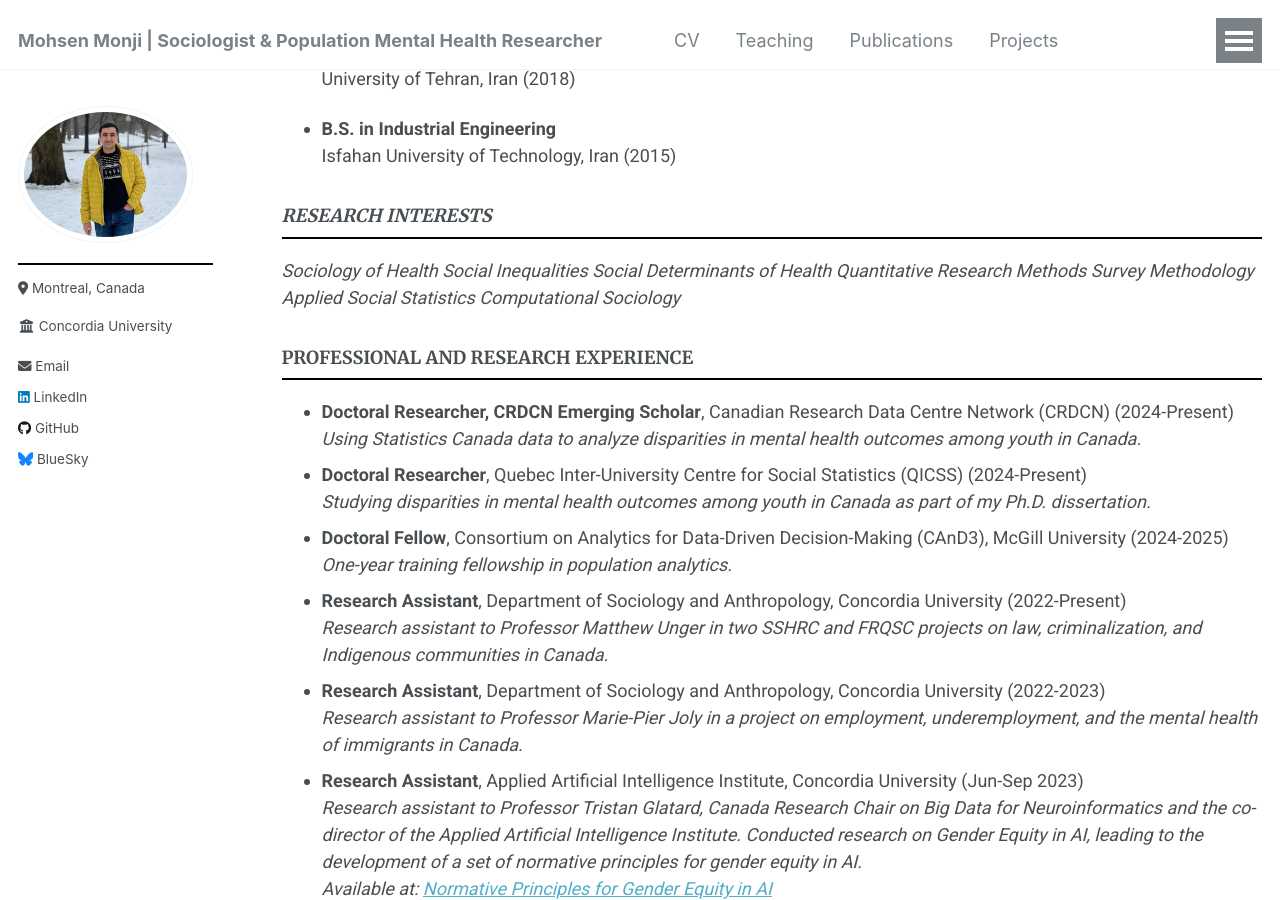
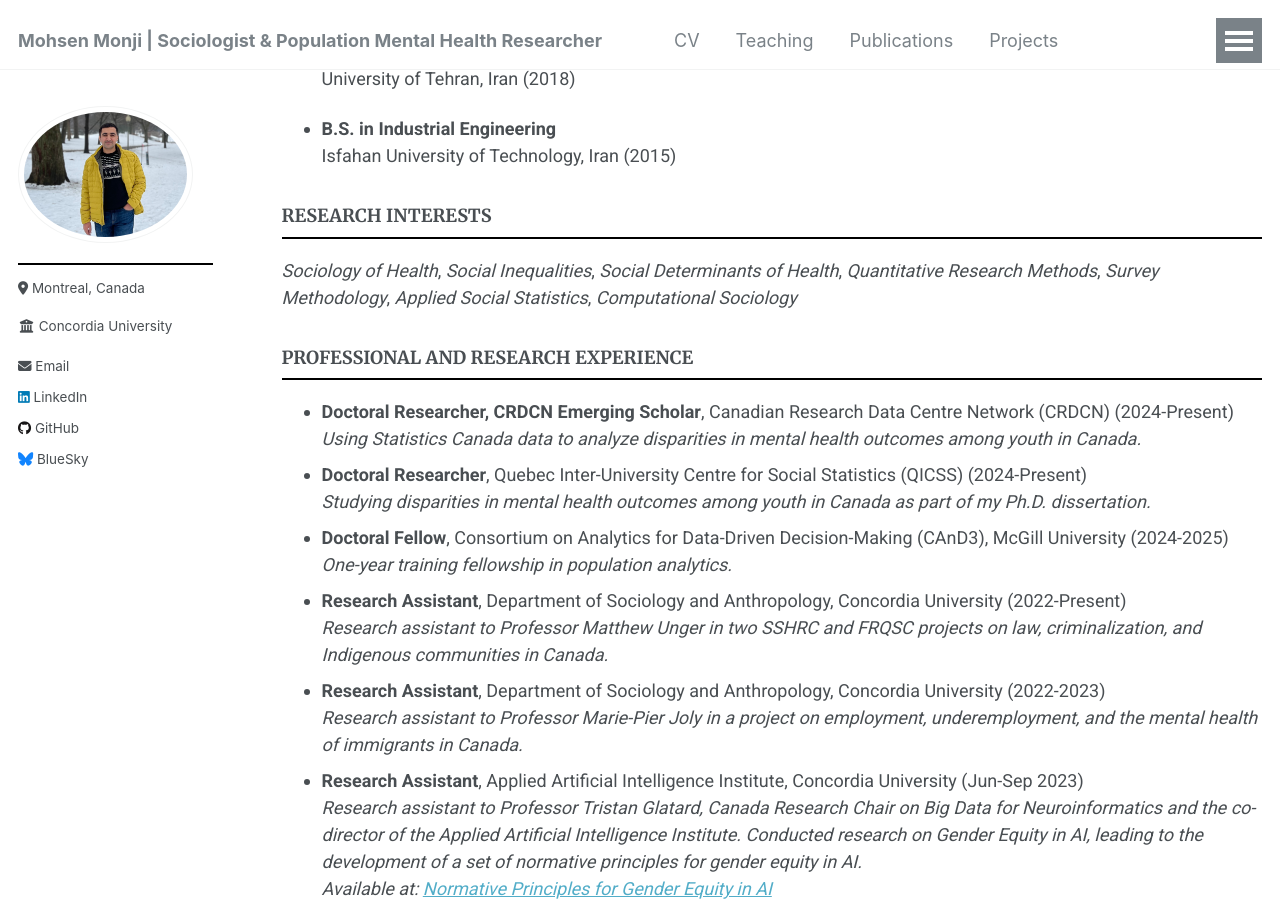
Before and after one commit to Mohsnmonji/mohsnmonji.github.io, a Jekyll site: the page built from _pages/Curriculum Vitae.md, in a window 1280 px wide and 900 px high, scrolled down 391 px. Built offline with Jekyll 4.4.1, drawn with Linux system fonts in a browser that asks for light colours.

```diff
--- a/_pages/Curriculum Vitae.md
+++ b/_pages/Curriculum Vitae.md
@@ -30,9 +30,8 @@ redirect_from:
 - **B.S. in Industrial Engineering**
   Isfahan University of Technology, Iran (2015)
 
-### *RESEARCH INTERESTS*
-*Sociology of Health* *Social Inequalities* *Social Determinants of Health* *Quantitative Research Methods* *Survey Methodology* *Applied Social Statistics* *Computational Sociology*
-
+### RESEARCH INTERESTS
+*Sociology of Health*, *Social Inequalities*, *Social Determinants of Health*, *Quantitative Research Methods*, *Survey Methodology*, *Applied Social Statistics*, *Computational Sociology*
 
 ### PROFESSIONAL AND RESEARCH EXPERIENCE
 - **Doctoral Researcher, CRDCN Emerging Scholar**, Canadian Research Data Centre Network (CRDCN) (2024-Present)
```
